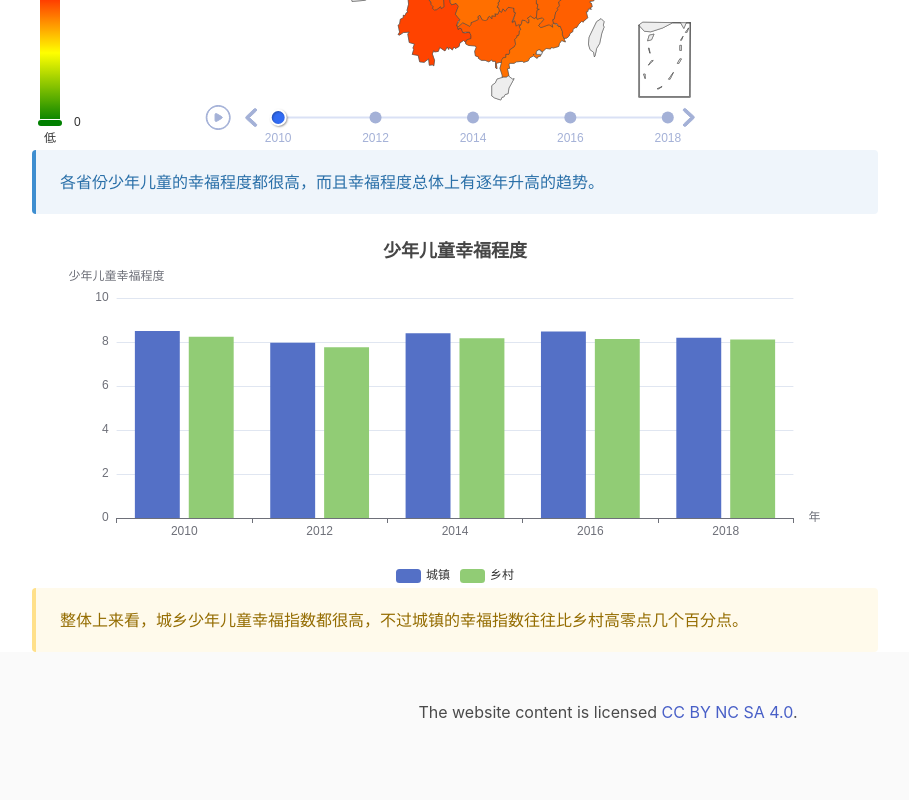
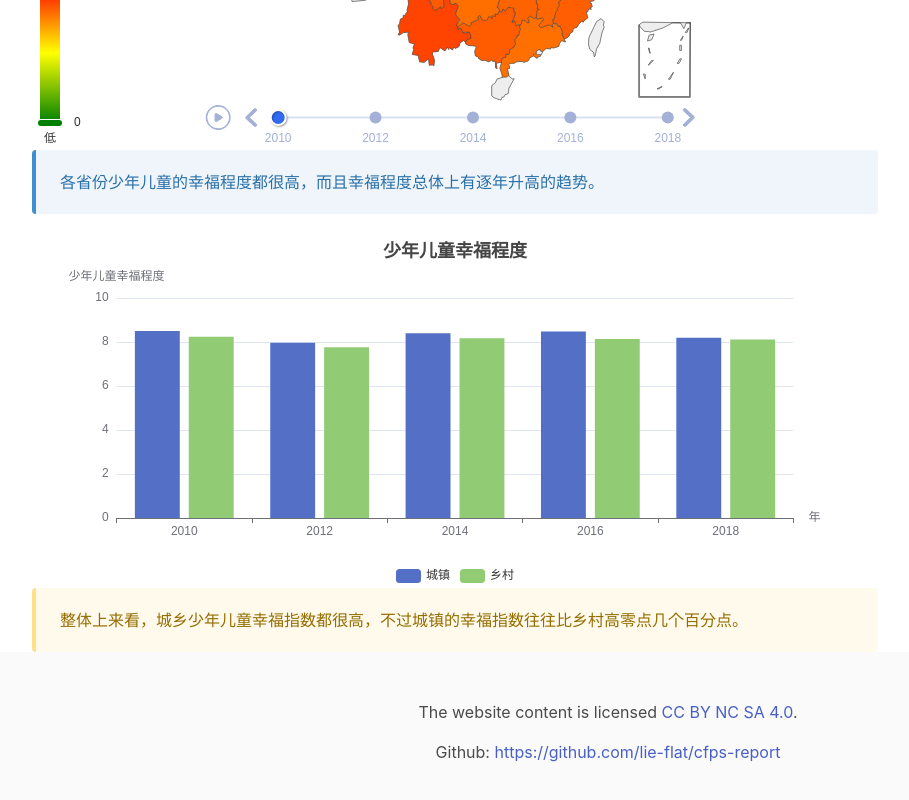
Before and after one commit to lie-flat/cfps-report, a Vue app: page / in a window 1280 px wide. Shown: the part 8948-9748 px from the top of the page, without its empty margins (32-941 px from the left). Built offline with nearby package versions, Linux system fonts and the light colour scheme.

Commit message:
Add github link to footer

```diff
--- a/src/components/Footer.vue
+++ b/src/components/Footer.vue
@@ -4,6 +4,8 @@
       <p>
         The website content is licensed <a href="https://creativecommons.org/licenses/by-nc-sa/4.0/">CC BY NC SA 4.0</a>.
       </p>
+      <p>Github: <a href="https://github.com/lie-flat/cfps-report">https://github.com/lie-flat/cfps-report</a></p>
+      <p></p>
     </div>
   </footer>
 </template>
```
